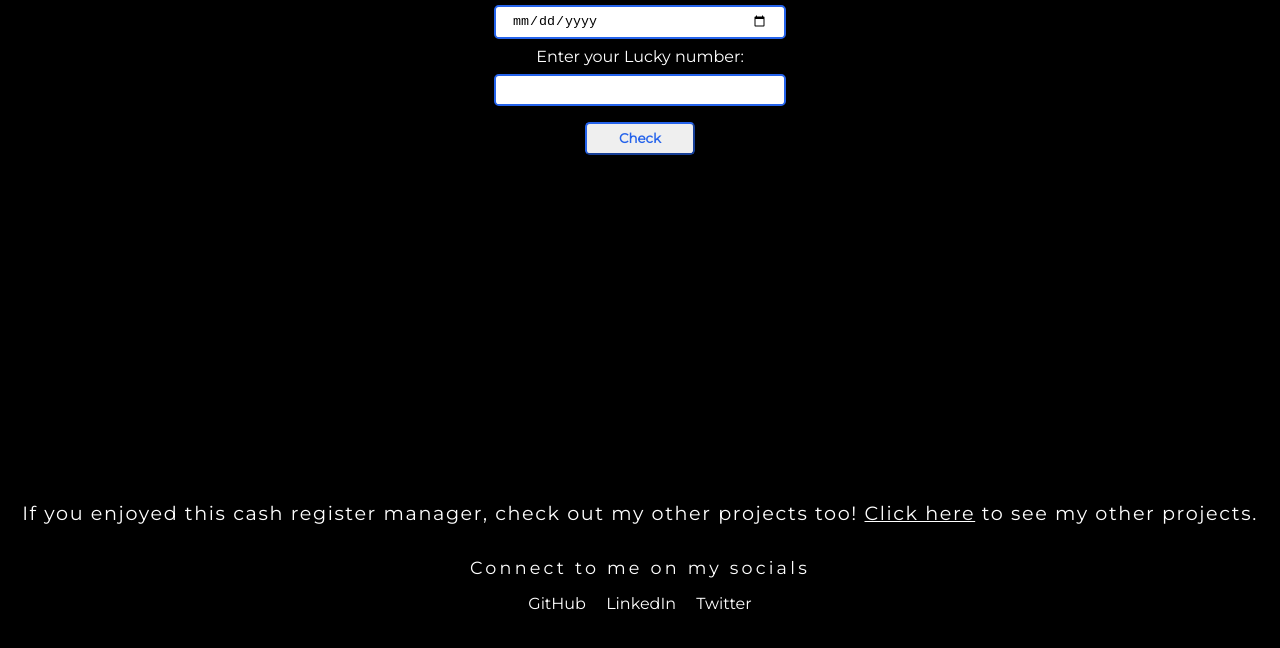
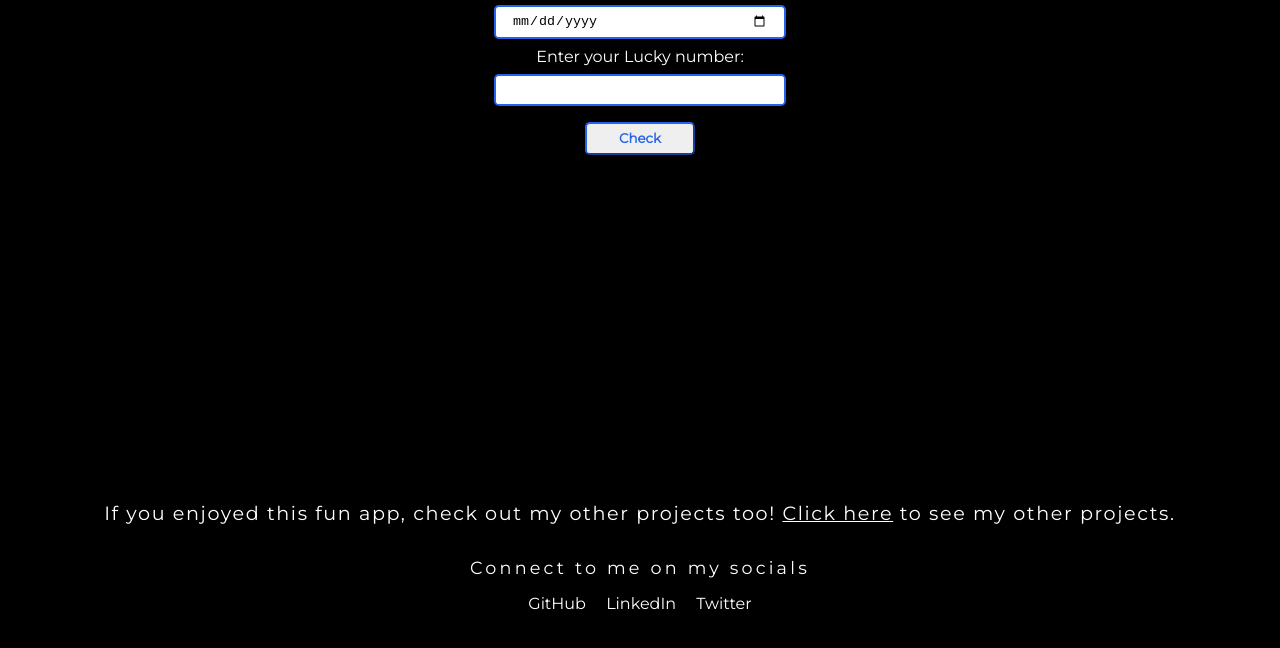
Before and after one commit to AmanHarsh02/neogcamp-mark11-is-your-birthday-lucky, a plain HTML site: page index.html in a window 1280 px wide. Shown: the part 104-752 px from the top of the page. Drawn offline with Linux system fonts and the light colour scheme.

Commit message:
style: updated footer

```diff
--- a/index.html
+++ b/index.html
@@ -22,7 +22,7 @@
     </div>
 
     <footer class="footer">
-        <p>If you enjoyed this cash register manager, check out my other projects too! <a class="link" href="https://amanharsh.netlify.app/projects.html" target="_blank">Click here</a> to see my other projects.</p>
+        <p>If you enjoyed this fun app, check out my other projects too! <a class="link" href="https://amanharsh.netlify.app/projects.html" target="_blank">Click here</a> to see my other projects.</p>
 
         <div class="footer-header">Connect to me on my socials</div>
         <ul>
```
